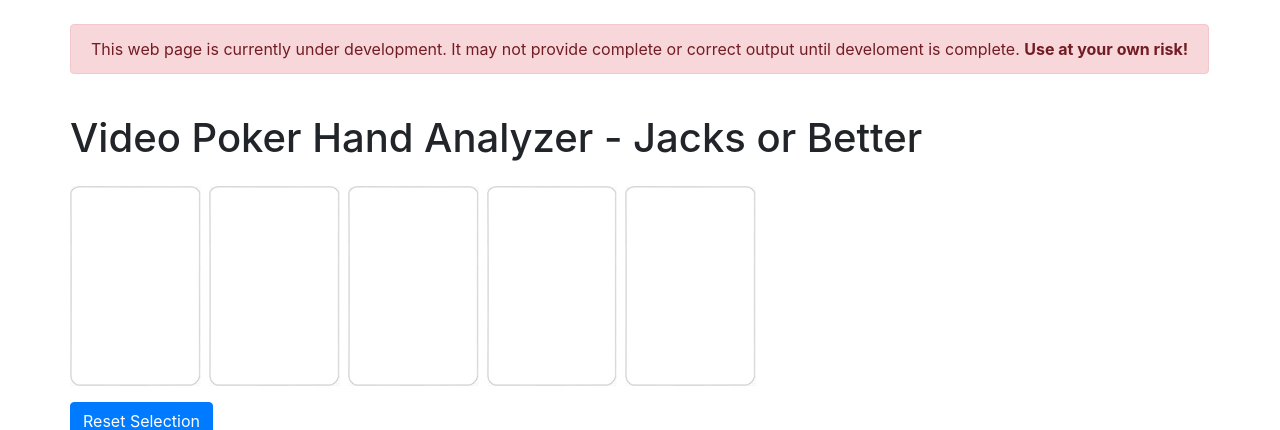
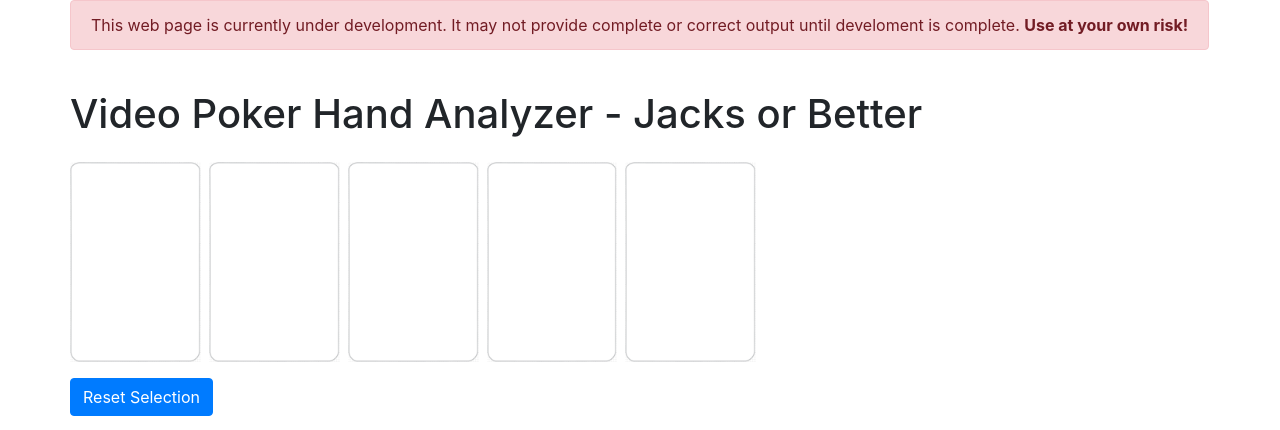
Before and after one commit to thehomebrewnerd/video-poker-hand-analyzer, a Flask app: page / in a window 1280 px wide. Shown: the top 430 px of the page. Run offline with Flask 2, Linux system fonts and the light colour scheme; some libraries are stand-ins or nearby versions.

Commit message:
minor html updates

```diff
--- a/templates/analyze.html
+++ b/templates/analyze.html
@@ -4,7 +4,6 @@
 {% endblock %}
 
 {% block content %}
-<div class="container">
   <div class="row mt-4 mb-2">
     <div class="col-md-12">
       <h1>Analyze Hand</h1>
@@ -39,5 +38,4 @@
       <h3><a href="/" class="btn btn-primary">Analyze Another Hand</a></h3>
     </div>
   </div>
-</div>
 {% endblock %}
--- a/templates/base.html
+++ b/templates/base.html
@@ -7,7 +7,7 @@
 
   <body>
     <div class="container">
-      <div class="row mt-4">
+      <div class="row">
           <div class="alert alert-danger">
             This web page is currently under development. It may not provide complete
             or correct output until develoment is complete. <strong>Use at your own risk!</strong>
```
